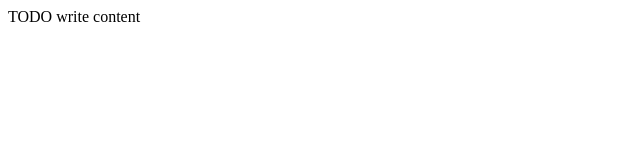
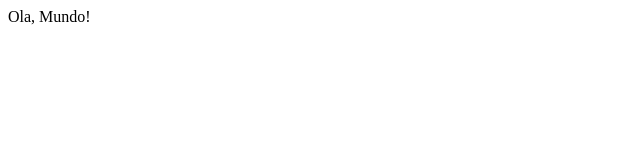
Before and after one commit to Uninassau-ProgramacaoIV/livrariaWeb, a plain HTML site: page web/index.html in a window 1280 px wide. Shown: the full height of the page, 0-640 px from the left. Drawn offline with Linux system fonts and the light colour scheme.

Commit message:
Versão 1.0 - alteração do arquivo index.html

```diff
--- a/web/index.html
+++ b/web/index.html
@@ -6,11 +6,11 @@ and open the template in the editor.
 -->
 <html>
     <head>
-        <title>TODO supply a title</title>
+        <title>Ola, Mundo!</title>
         <meta charset="UTF-8">
         <meta name="viewport" content="width=device-width, initial-scale=1.0">
     </head>
     <body>
-        <div>TODO write content</div>
+        <div>Ola, Mundo!</div>
     </body>
 </html>
```
